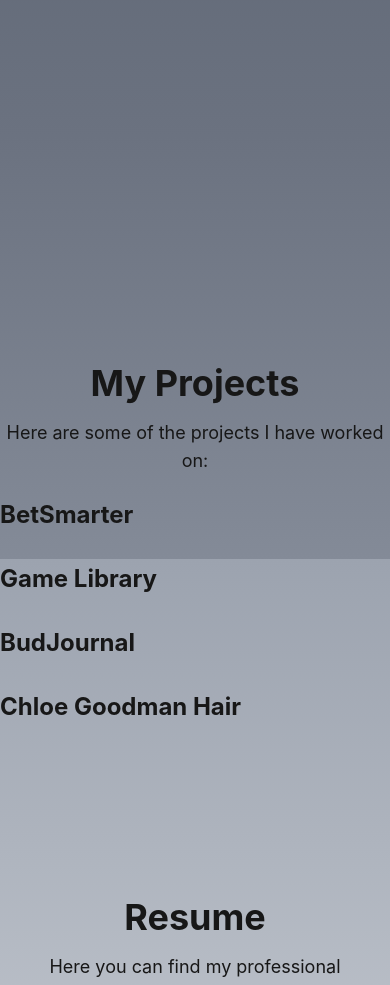
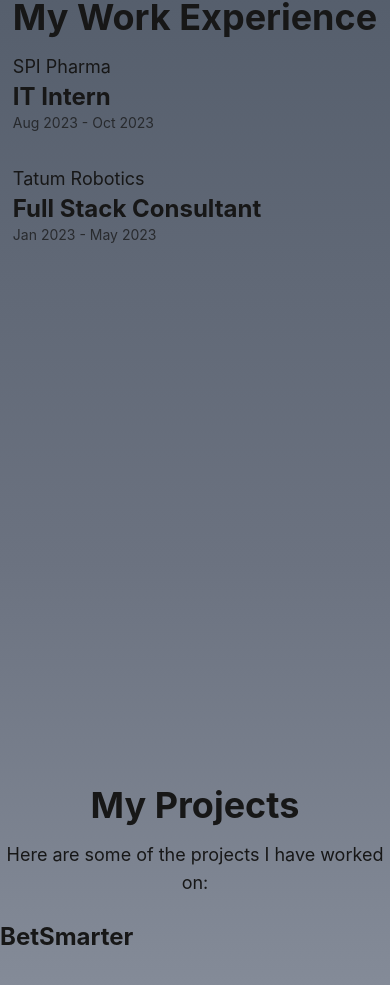
Before and after one commit to Bkhamilton/hamilton-portfolio, a Next.js app: page / in a window 390 px wide. Shown: the part 2817-3802 px from the top of the page. Built offline with nearby package versions, Linux system fonts and the light colour scheme.

Commit message:
added proper conditional rendering based on screen size

```diff
--- a/app/page.tsx
+++ b/app/page.tsx
@@ -18,6 +18,19 @@ export default function Home() {
             <section id="my-stack" className="h-screen w-full">
                 <MyStack />
             </section>
+
+            {/* Phone Layout */}
+            <div className="block md:hidden">
+                <section id="experience" className="h-screen w-full">
+                    <Experience />
+                </section>
+                <section id="projects" className="h-screen w-full">
+                    <Projects />
+                </section>
+            </div>
+
+            {/* Desktop Layout */}
+            <div className="hidden md:block">
                 <section id="my-work" className="h-screen w-full flex flex-col md:flex-row bg-gradient-to-b from-gray-600 to-gray-500 items-center justify-center">
                     <div className="w-full md:w-1/2 h-full">
                         <Experience />
@@ -26,6 +39,8 @@ export default function Home() {
                         <Projects />
                     </div>
                 </section>
+            </div>
+
             <section id="resume" className="h-screen w-full">
                 <Resume />
             </section>
```
Lines whose indentation alone changed are shown as unchanged.
